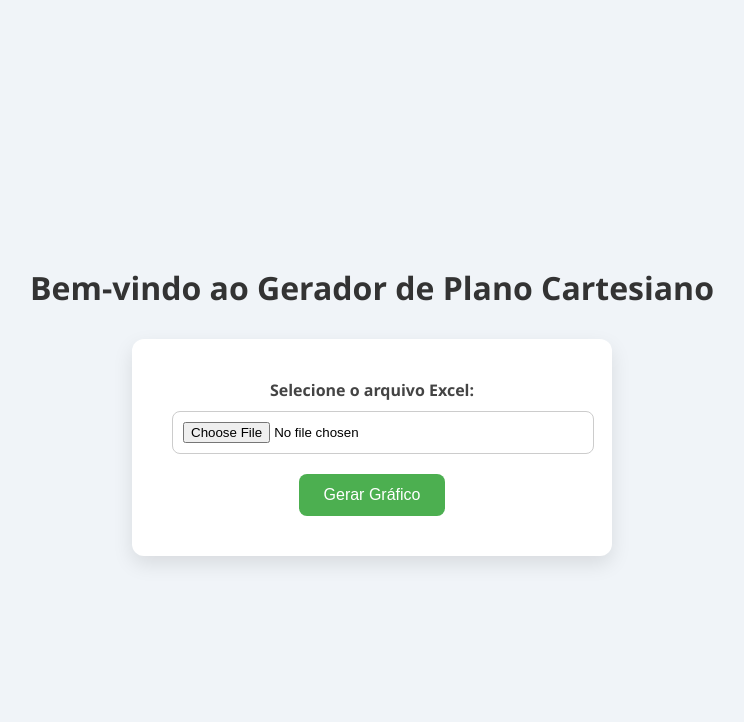
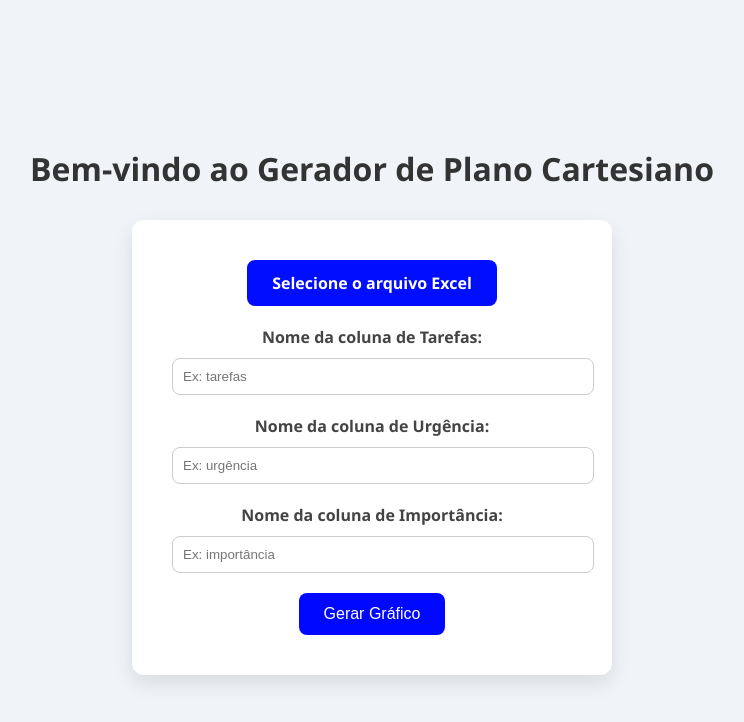
Before and after one commit to Bug-e-Fix/Gerador_de_Grafico, a Flask app: page / in a window 1280 px wide. Shown: the top 722 px of the page, without its empty margins (268-1012 px from the left). Run offline with Flask 3, Linux system fonts and the light colour scheme.

Commit message:
Backgroud e melhoria do formulário

```diff
--- a/Site/app.py
+++ b/Site/app.py
@@ -31,23 +31,20 @@ def upload_file():
     except Exception as e:
         return mensagem_erro(f"Erro ao ler o arquivo Excel: {str(e)}")
 
+    # Normaliza os nomes das colunas do DataFrame
     df.columns = [col.strip().lower() for col in df.columns]
 
-    col_map = {
-        'tarefas': None,
-        'urgência': None,
-        'importância': None
-    }
+    # Recupera os nomes informados pelo usuário (em minúsculas para facilitar a comparação)
+    col_tarefas = request.form.get('tarefas', '').strip().lower()
+    col_urgencia = request.form.get('urgencia', '').strip().lower()
+    col_importancia = request.form.get('importancia', '').strip().lower()
 
-    for col in df.columns:
-        for key in col_map:
-            if key in col:
-                col_map[key] = col
+    # Verifica se as colunas informadas existem no arquivo
+    if not all(col in df.columns for col in [col_tarefas, col_urgencia, col_importancia]):
+        return mensagem_erro('Uma ou mais colunas informadas não foram encontradas no arquivo.')
 
-    if None in col_map.values():
-        return mensagem_erro('As colunas necessárias (Tarefas, Urgência, Importância) não foram encontradas.')
-
-    df = df[[col_map['tarefas'], col_map['urgência'], col_map['importância']]].dropna().reset_index(drop=True)
+    # Seleciona e renomeia as colunas para padrão
+    df = df[[col_tarefas, col_urgencia, col_importancia]].dropna().reset_index(drop=True)
     df.columns = ['Tarefas', 'Urgência', 'Importância']
     df['ID'] = df.index + 1
 
@@ -76,12 +73,13 @@ def criar_grafico(df):
         'Baixa Urgência / Baixa Importância': 'gray'
     }
 
+    # Adiciona um pequeno jitter para evitar sobreposição dos pontos
     df['Urgência_jitter'] = df['Urgência'] + np.random.uniform(-0.05, 0.05, size=len(df))
     df['Importância_jitter'] = df['Importância'] + np.random.uniform(-0.05, 0.05, size=len(df))
 
     fig = go.Figure()
 
-    # Linhas dos quadrantes
+    # Linhas de divisão dos quadrantes
     fig.add_shape(
         type="line",
         x0=5, y0=-100, x1=5, y1=100,
@@ -93,6 +91,7 @@ def criar_grafico(df):
         line=dict(color="black", width=2, dash="dash")
     )
 
+    # Plota cada tarefa
     for _, row in df.iterrows():
         fig.add_trace(go.Scatter(
             x=[row['Urgência_jitter']],
@@ -105,6 +104,7 @@ def criar_grafico(df):
             showlegend=True
         ))
 
+    # Adiciona traces invisíveis para as legendas dos quadrantes
     for quadrante, cor in cores.items():
         fig.add_trace(go.Scatter(
             x=[None],
@@ -113,7 +113,7 @@ def criar_grafico(df):
             marker=dict(size=12, color=cor),
             legendgroup=quadrante,
             showlegend=True,
-            name=f"{quadrante}"
+            name=quadrante
         ))
 
     fig.update_layout(
--- a/Site/static/style.css
+++ b/Site/static/style.css
@@ -1,97 +1,86 @@
 body {
-    background: #f4f4f4;
-    font-family: 'Segoe UI', sans-serif;
+    background-color: #f0f4f8;
+    font-family: 'Segoe UI', Tahoma, Geneva, Verdana, sans-serif;
     display: flex;
     flex-direction: column;
     align-items: center;
-    padding-top: 40px;
+    justify-content: center;
+    min-height: 100vh;
+    margin: 0;
 }
 
-h1, h2 {
+h1 {
     color: #333;
-    margin-bottom: 25px;
+    margin-bottom: 30px;
 }
 
 .upload-container {
-    background: #fff;
-    padding: 30px;
-    border-radius: 10px;
-    box-shadow: 0 0 15px rgba(0,0,0,0.1);
+    background-color: #fff;
+    padding: 40px;
+    border-radius: 12px;
+    box-shadow: 0 8px 20px rgba(0, 0, 0, 0.1);
+    width: 90%;
+    max-width: 400px;
     text-align: center;
-    max-width: 500px;
-    width: 90%;
 }
 
-.upload-container.erro {
-    background: #ffe6e6;
-    border: 1px solid #ff9999;
+label {
+    font-weight: bold;
+    display: block;
+    margin-bottom: 10px;
+    color: #444;
 }
 
+input[type="text"],
 input[type="file"] {
-    margin: 15px 0;
     padding: 10px;
-    border: 1px solid #ddd;
-    border-radius: 5px;
+    border: 1px solid #ccc;
+    border-radius: 8px;
     width: 100%;
+    margin-bottom: 20px;
 }
 
 button {
-    background-color: #007bff;
+    background-color: #0008ff;
     color: white;
     padding: 12px 25px;
     border: none;
     border-radius: 8px;
     font-size: 16px;
     cursor: pointer;
-    transition: background-color 0.3s;
+    transition: background-color 0.3s ease;
 }
 
 button:hover {
-    background-color: #0056b3;
+    background-color: #0033ff;
 }
 
-.output {
-    margin: 30px auto;
-    width: 90%;
-    max-width: 1000px;
+.custom-file-upload {
+    display: inline-block;
+    padding: 12px 25px;
+    background-color: #000dff;
+    color: white;
+    font-size: 16px;
+    font-weight: bold;
+    border: none;
+    border-radius: 8px;
+    cursor: pointer;
+    transition: background-color 0.3s ease;
+    margin-bottom: 20px;
 }
 
-.voltar {
-    margin-top: 25px;
-    text-align: center;
+/* Esconde o input de arquivo original */
+.custom-file-upload input[type="file"] {
+    display: none;
 }
 
-.voltar a {
-    color: #007bff;
-    text-decoration: none;
-    font-weight: bold;
+/* Efeito hover para o botão customizado */
+.custom-file-upload:hover {
+    background-color: #0026ff;
 }
 
-.voltar a:hover {
-    text-decoration: underline;
+@media (max-width: 480px) {
+    .upload-container {
+        padding: 20px;
+    }
 }
-.flash-container {
-    margin-bottom: 20px;
-    width: 100%;
-    max-width: 400px;
-    text-align: center;
-}
-
-.flash {
-    padding: 12px;
-    border-radius: 8px;
-    margin-bottom: 10px;
-    font-weight: bold;
-}
-
-.flash.error {
-    background-color: #f8d7da;
-    color: #721c24;
-    border: 1px solid #f5c6cb;
-}
-
-.flash.success {
-    background-color: #d4edda;
-    color: #155724;
-    border: 1px solid #c3e6cb;
-}
--- a/Site/templates/index.html
+++ b/Site/templates/index.html
@@ -3,79 +3,44 @@
 <head>
     <meta charset="UTF-8">
     <title>Plano Cartesiano de Tarefas</title>
-    <style>
-        body {
-
-            background-color: #f0f4f8;
-            font-family: 'Segoe UI', Tahoma, Geneva, Verdana, sans-serif;
-            display: flex;
-            flex-direction: column;
-            align-items: center;
-            justify-content: center;
-            min-height: 100vh;
-            margin: 0;
-        }
-
-        h1 {
-            color: #333;
-            margin-bottom: 30px;
-        }
-
-        .upload-container {
-            background-color: #fff;
-            padding: 40px;
-            border-radius: 12px;
-            box-shadow: 0 8px 20px rgba(0, 0, 0, 0.1);
-            width: 90%;
-            max-width: 400px;
-            text-align: center;
-        }
-
-        label {
-            font-weight: bold;
-            display: block;
-            margin-bottom: 10px;
-            color: #444;
-        }
-
-        input[type="file"] {
-            padding: 10px;
-            border: 1px solid #ccc;
-            border-radius: 8px;
-            width: 100%;
-            margin-bottom: 20px;
-        }
-
-        button {
-            background-color: #4CAF50;
-            color: white;
-            padding: 12px 25px;
-            border: none;
-            border-radius: 8px;
-            font-size: 16px;
-            cursor: pointer;
-            transition: background-color 0.3s ease;
-        }
-
-        button:hover {
-            background-color: #45a049;
-        }
-
-        @media (max-width: 480px) {
-            .upload-container {
-                padding: 20px;
-            }
-        }
-    </style>
+    <link rel="stylesheet" href="{{ url_for('static', filename='style.css') }}">
 </head>
 <body>
     <h1>Bem-vindo ao Gerador de Plano Cartesiano</h1>
     <div class="upload-container">
         <form action="/upload" method="post" enctype="multipart/form-data">
-            <label for="file">Selecione o arquivo Excel:</label>
-            <input type="file" id="file" name="file" accept=".xlsx" required>
+            <!-- Botão customizado com span para exibir o nome do arquivo -->
+            <label class="custom-file-upload">
+                <input type="file" id="file" name="file" accept=".xlsx" required>
+                <span id="file-name">Selecione o arquivo Excel</span>
+            </label>
+
+            <label for="tarefas">Nome da coluna de Tarefas:</label>
+            <input type="text" id="tarefas" name="tarefas" placeholder="Ex: tarefas" required>
+
+            <label for="urgencia">Nome da coluna de Urgência:</label>
+            <input type="text" id="urgencia" name="urgencia" placeholder="Ex: urgência" required>
+
+            <label for="importancia">Nome da coluna de Importância:</label>
+            <input type="text" id="importancia" name="importancia" placeholder="Ex: importância" required>
+
             <button type="submit">Gerar Gráfico</button>
         </form>
     </div>
+
+    <!-- Inclua esse script antes de fechar a tag </body> -->
+    <script>
+        const fileInput = document.getElementById('file');
+        const fileNameSpan = document.getElementById('file-name');
+
+        fileInput.addEventListener('change', function() {
+            if (fileInput.files.length > 0) {
+                // Pega o nome do arquivo selecionado
+                fileNameSpan.textContent = fileInput.files[0].name;
+            } else {
+                fileNameSpan.textContent = "Selecione o arquivo Excel";
+            }
+        });
+    </script>
 </body>
 </html>
```
Also changed, not shown: Site/images/background.png (added), 3 other files.
